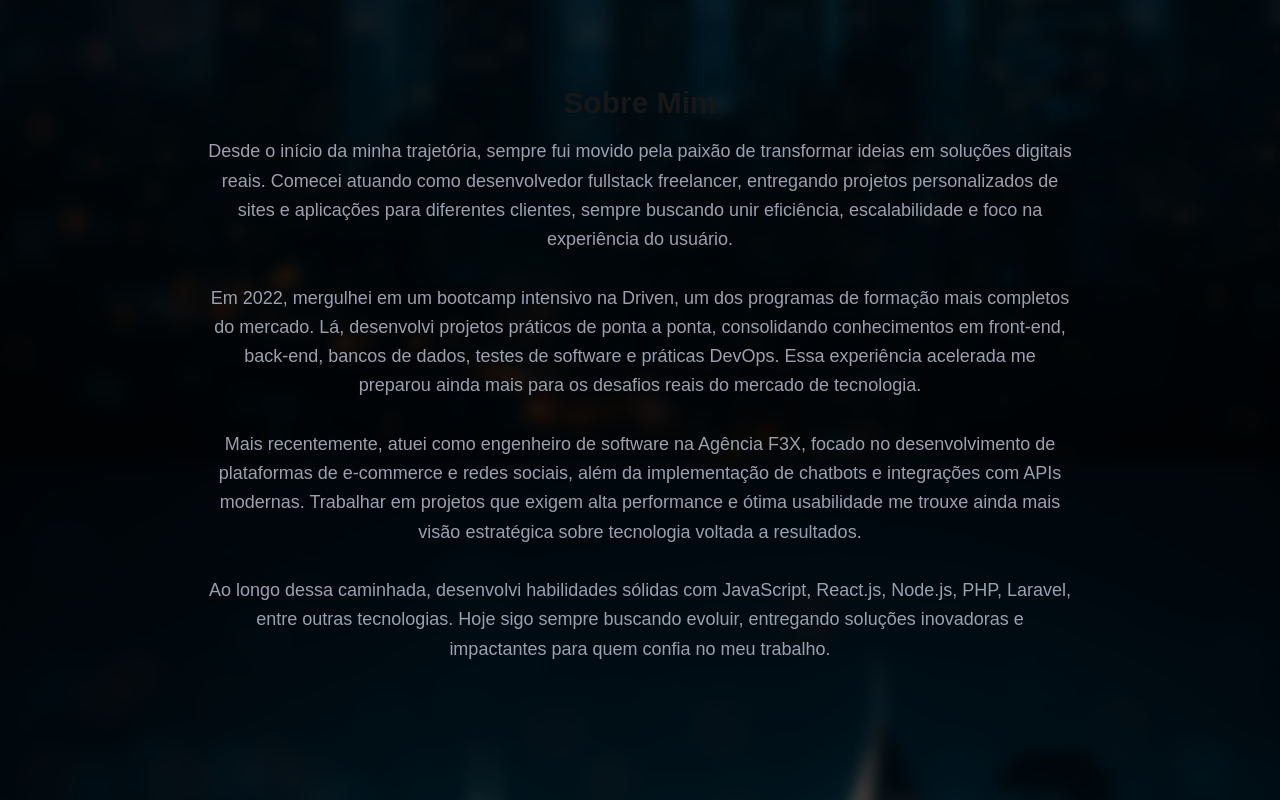
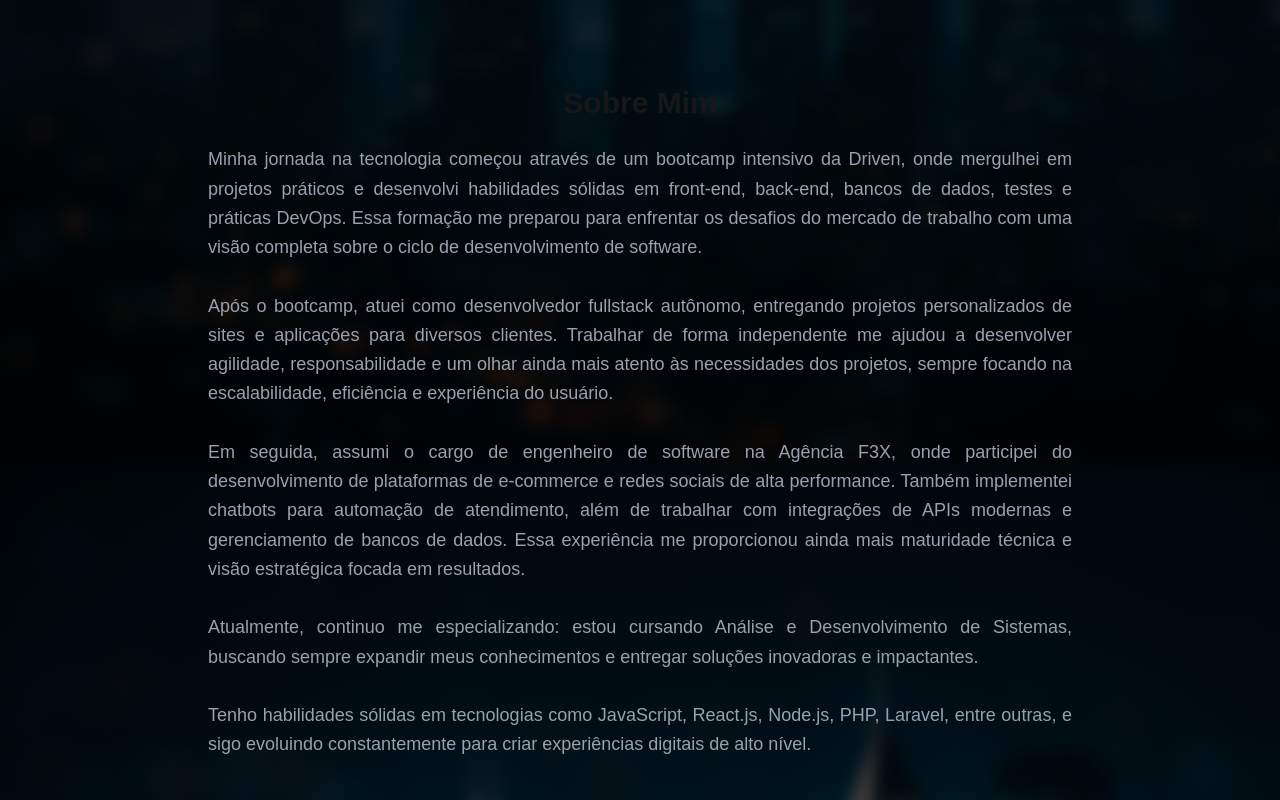
Before and after one commit to rcostagomes/RodrigoCosta, a Next.js app: page / in a window 1280 px wide. Shown: the part 560-1360 px from the top of the page. Built offline with nearby package versions, Linux system fonts and the light colour scheme.

Commit message:
Fix text page Sobre

```diff
--- a/src/components/Sobre.tsx
+++ b/src/components/Sobre.tsx
@@ -11,22 +11,21 @@ export default function Sobre() {
       viewport={{ once: true }}
       transition={{ duration: 0.6 }}
     >
-      <h2 className="text-3xl font-bold mb-4">Sobre Mim</h2>
-      <p className="text-gray-400 text-lg leading-relaxed">
-        Desde o início da minha trajetória, sempre fui movido pela paixão de transformar ideias em soluções digitais reais.
-        Comecei atuando como desenvolvedor fullstack freelancer, entregando projetos personalizados de sites e aplicações para diferentes clientes,
-        sempre buscando unir eficiência, escalabilidade e foco na experiência do usuário.
+      <h2 className="text-3xl font-bold mb-6">Sobre Mim</h2>
+      <p className="text-gray-400 text-lg leading-relaxed text-justify">
+        Minha jornada na tecnologia começou através de um bootcamp intensivo da Driven, onde mergulhei em projetos práticos e desenvolvi habilidades sólidas em front-end, back-end, bancos de dados, testes e práticas DevOps.
+        Essa formação me preparou para enfrentar os desafios do mercado de trabalho com uma visão completa sobre o ciclo de desenvolvimento de software.
         <br /><br />
-        Em 2022, mergulhei em um bootcamp intensivo na Driven, um dos programas de formação mais completos do mercado.
-        Lá, desenvolvi projetos práticos de ponta a ponta, consolidando conhecimentos em front-end, back-end, bancos de dados, testes de software e práticas DevOps.
-        Essa experiência acelerada me preparou ainda mais para os desafios reais do mercado de tecnologia.
+        Após o bootcamp, atuei como desenvolvedor fullstack autônomo, entregando projetos personalizados de sites e aplicações para diversos clientes.
+        Trabalhar de forma independente me ajudou a desenvolver agilidade, responsabilidade e um olhar ainda mais atento às necessidades dos projetos, sempre focando na escalabilidade, eficiência e experiência do usuário.
         <br /><br />
-        Mais recentemente, atuei como engenheiro de software na Agência F3X, focado no desenvolvimento de plataformas de e-commerce e redes sociais,
-        além da implementação de chatbots e integrações com APIs modernas.
-        Trabalhar em projetos que exigem alta performance e ótima usabilidade me trouxe ainda mais visão estratégica sobre tecnologia voltada a resultados.
+        Em seguida, assumi o cargo de engenheiro de software na Agência F3X, onde participei do desenvolvimento de plataformas de e-commerce e redes sociais de alta performance.
+        Também implementei chatbots para automação de atendimento, além de trabalhar com integrações de APIs modernas e gerenciamento de bancos de dados.
+        Essa experiência me proporcionou ainda mais maturidade técnica e visão estratégica focada em resultados.
         <br /><br />
-        Ao longo dessa caminhada, desenvolvi habilidades sólidas com JavaScript, React.js, Node.js, PHP, Laravel, entre outras tecnologias.
-        Hoje sigo sempre buscando evoluir, entregando soluções inovadoras e impactantes para quem confia no meu trabalho.
+        Atualmente, continuo me especializando: estou cursando Análise e Desenvolvimento de Sistemas, buscando sempre expandir meus conhecimentos e entregar soluções inovadoras e impactantes.
+        <br /><br />
+        Tenho habilidades sólidas em tecnologias como JavaScript, React.js, Node.js, PHP, Laravel, entre outras, e sigo evoluindo constantemente para criar experiências digitais de alto nível.
       </p>
     </motion.section>
   );
```
